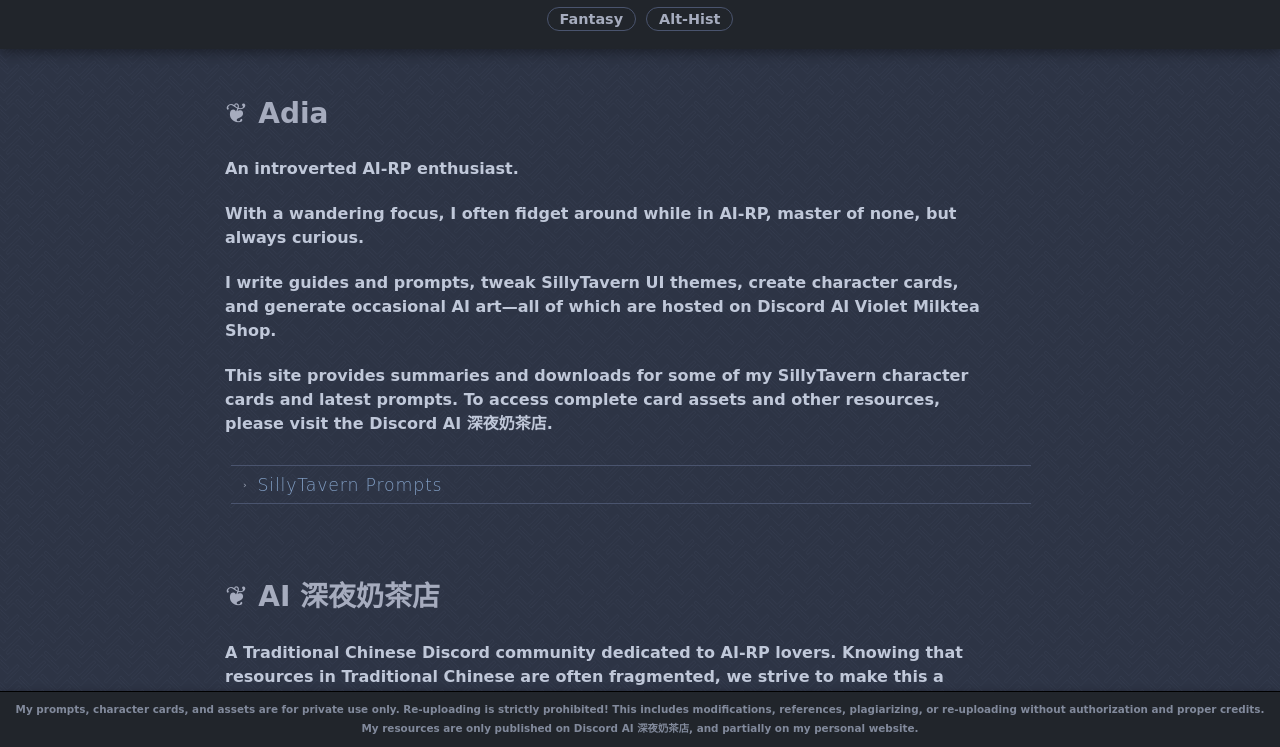
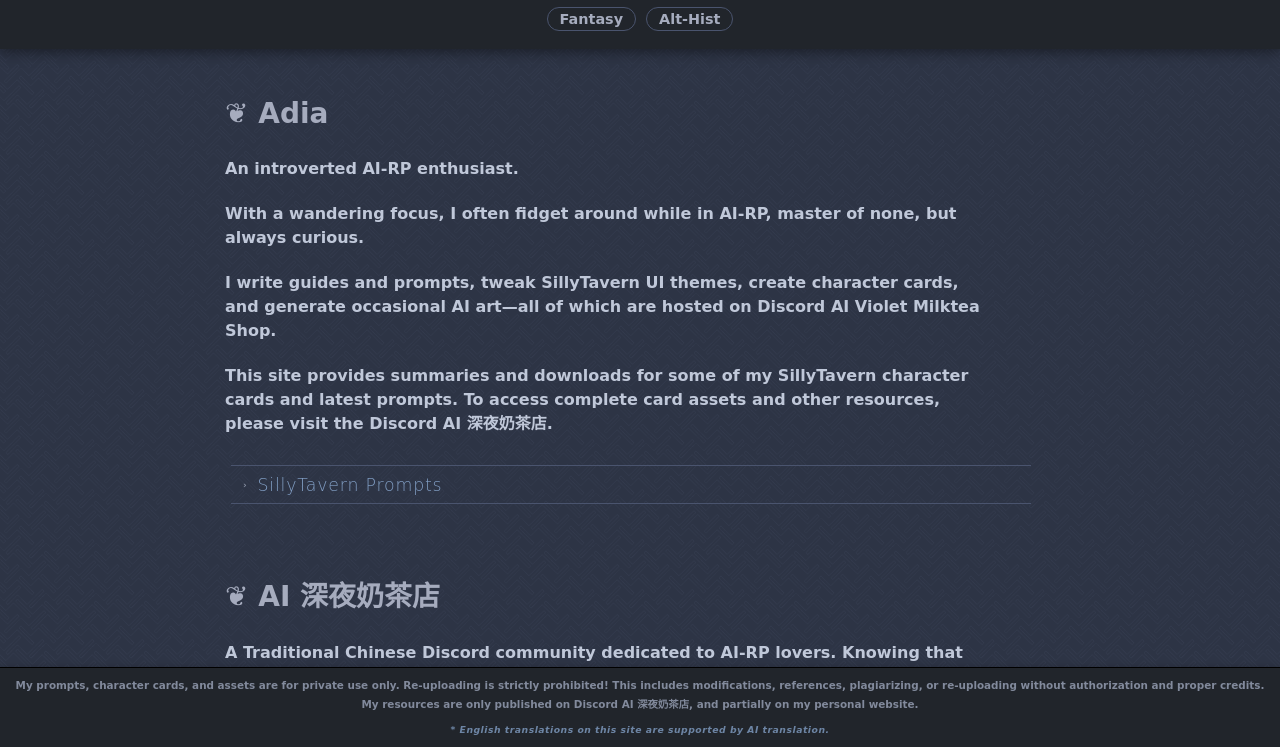
Before and after one commit to Nameless-Adia/Adia-s-Character-Card-Warehouse, a plain HTML site: page index.html in a window 1280 px wide. Both pictures are taken after a click on the button "EN". Shown: the part 53-800 px from the top of the page. Drawn offline with Linux system fonts and the light colour scheme; a web font is replaced by a local one.

Commit message:
Add files via upload

```diff
--- a/index.html
+++ b/index.html
@@ -143,6 +143,9 @@
     <footer id="page-footer">
         <p>我的提示詞、角色卡、資產與資源僅供個人私下使用，禁止二次上傳！包含但不限於禁止無授權、無標註原作者、無提供原出處連結的任何形式的修改、參考、借鑑、盜用後再上傳！</p>
         <p>我的提示詞、角色卡、資產與資源僅只有發布於 Discord AI 深夜奶茶店，部份發布於個人網站。</p>
+        <p id="translation-notice" class="translation-disclaimer" style="display: none;">
+            * English translations on this site are supported by AI translation.
+        </p>
     </footer>
     <script src="chars.js"></script>
     <script src="prompts.js"></script>
--- a/script.js
+++ b/script.js
@@ -221,6 +221,14 @@
         }
         if (langToggleBtn) {
             langToggleBtn.textContent = currentLang === 'zh' ? 'EN' : 'ZH';
+        }
+        const translationNotice = document.getElementById('translation-notice');
+        if (translationNotice) {
+            if (currentLang === 'en') {
+                translationNotice.style.display = 'block'; // 英文時英姿颯爽地站出來
+            } else {
+                translationNotice.style.display = 'none';  // 中文時安靜地退隱
+            }
         }
     }
     function getValueByPath(obj, path) {
--- a/style.css
+++ b/style.css
@@ -1416,3 +1416,16 @@
         font-size: 0.75em;
     }
 }
+/* ☙—————————————————————————————❧ */
+/*    10. AI 翻譯免責提示 (English Only) */
+/* ☙—————————————————————————————❧ */
+.translation-disclaimer {
+    display: block;
+    font-size: 0.58em !important;          /* 比原本細小的腳本聲明還要更迷你、更自律 */
+    color: var(--color-hint-text) !important; /* 採用柔和安靜的指示藍，不喧賓奪主 */
+    font-style: italic;                    /* 優雅的斜體書寫，提醒這是個備註 */
+    margin-top: 10px !important;           /* 與上方的版權警告保持小小的社交距離 */
+    opacity: 0.8;                          /* 80% 的霧色朦朧感，點到為止 */
+    text-align: center;
+    letter-spacing: 0.5px;
+}
```
